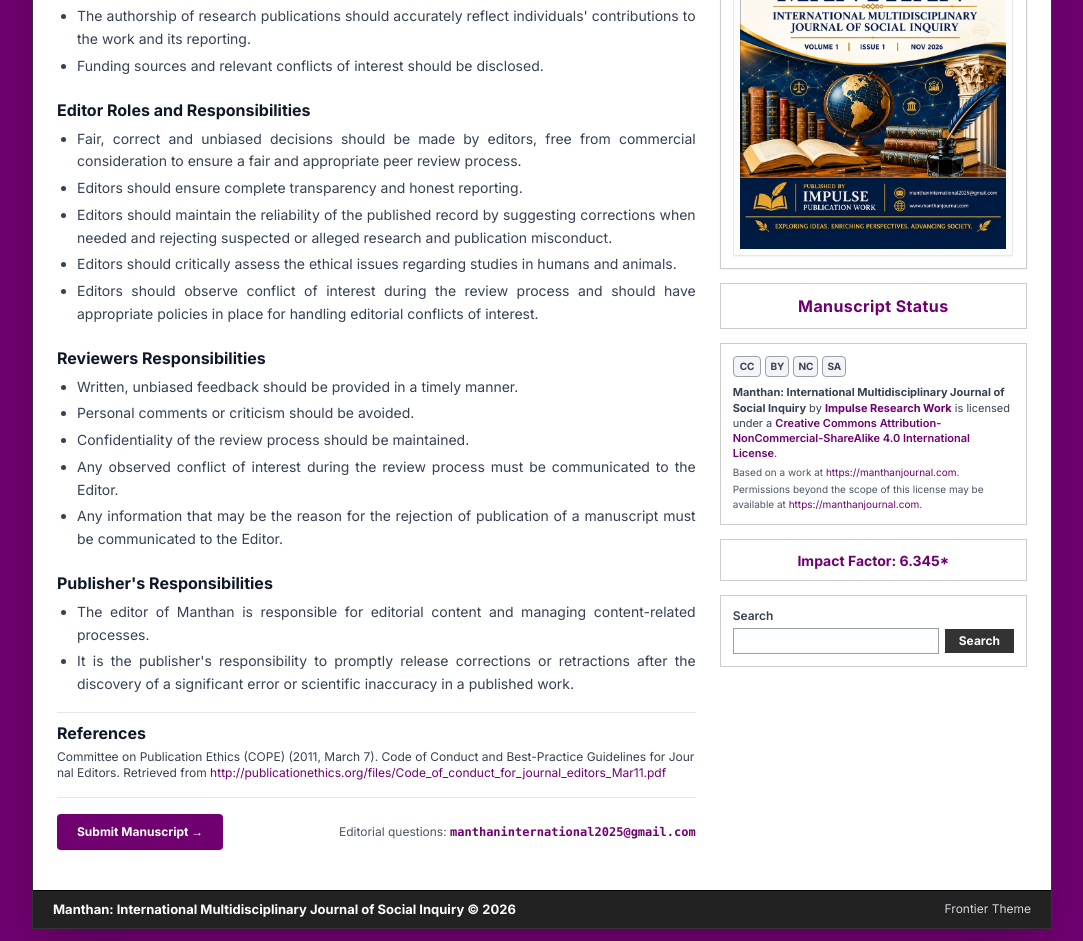
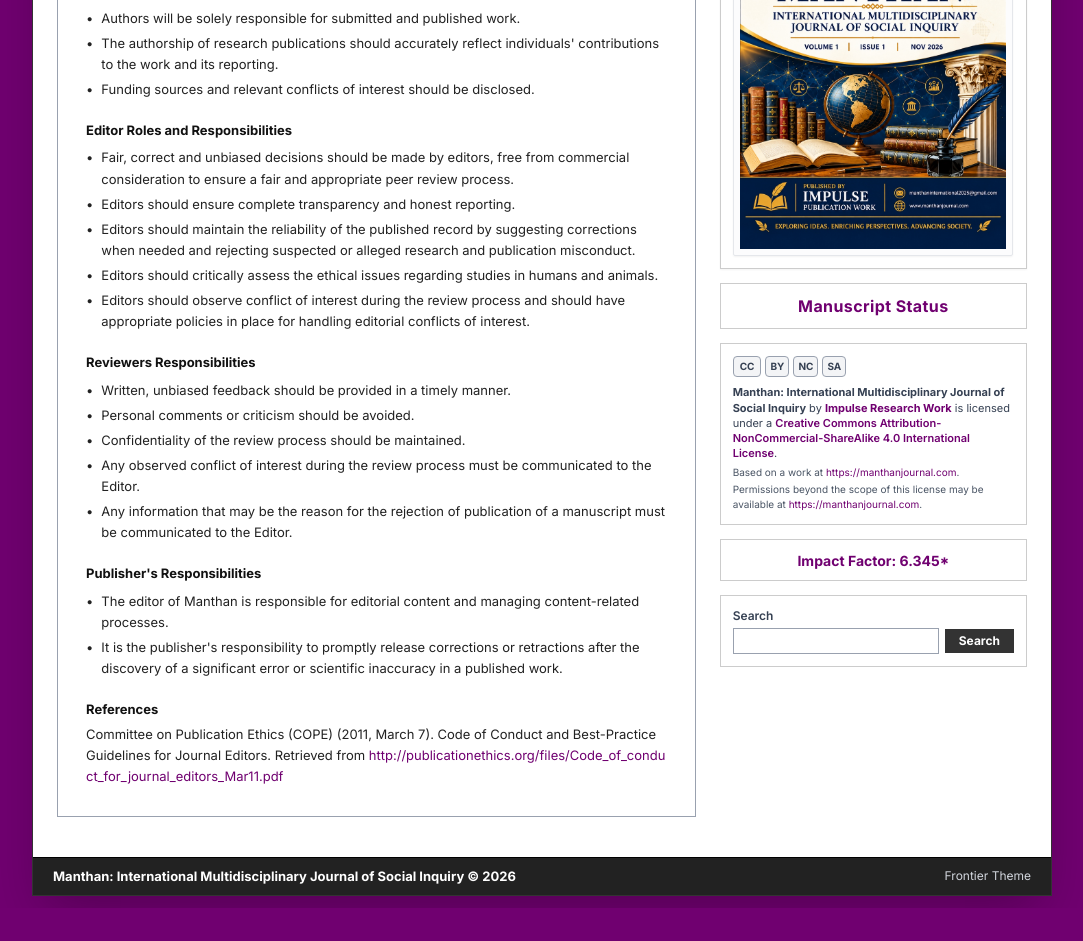
Before and after one commit to manthaninternational2025-maker/architect-web-main, a Next.js app: page /academic-integrity in a window 1280 px wide. Shown: the part 600-1541 px from the top of the page, without its empty margins (98-1181 px from the left). After the commit the page ends 1508 px from the top, so only its background shows below. Built offline with nearby package versions, Linux system fonts and the light colour scheme.

Commit message:
feat: format Publication Ethics page to match 1st reference screenshot using Manthan content

```diff
--- a/app/academic-integrity/page.tsx
+++ b/app/academic-integrity/page.tsx
@@ -1,14 +1,15 @@
 "use client";
 
 import React from "react";
-import Link from "next/link";
 import { useJournalData } from "@/context/JournalDataContext";
 import { Sidebar } from "@/components/layout/Sidebar";
 
 export default function AcademicIntegrityPage() {
   const { ethics, settings } = useJournalData();
 
-  const authorBullets = ethics.authorResponsibilities || [
+  const journalTitle = settings?.journalTitle || "Manthan: International Multidisciplinary Journal of Social Inquiry";
+
+  const authorBullets = ethics?.authorResponsibilities || [
     "Results should be presented by researchers in clear and honest way, without any false or inappropriate data manipulation.",
     "Methods and procedures adopted during any research should be described clearly and unambiguously so that their findings can be confirmed by others.",
     "Submitted work should be original, is not plagiarized, and has not been published elsewhere.",
@@ -17,94 +18,109 @@ export default function AcademicIntegrityPage() {
     "Funding sources and relevant conflicts of interest should be disclosed.",
   ];
 
-  const editorBullets = ethics.editorResponsibilities || [
-    "Fair, correct and unbiased decisions should be made by editors, free from commercial consideration to ensure a fair and appropriate peer review process.",
+  const editorBullets = ethics?.editorResponsibilities || [
+    "Fair, correct and unbiased decisions should be made by editors, free from commercial consideration to ensure a fair and appropriate peer review process",
     "Editors should ensure complete transparency and honest reporting.",
-    "Editors should maintain the reliability of the published record by suggesting corrections when needed and rejecting suspected or alleged research and publication misconduct.",
-    "Editors should critically assess the ethical issues regarding studies in humans and animals.",
-    "Editors should observe conflict of interest during the review process and should have appropriate policies in place for handling editorial conflicts of interest.",
+    "Editors should maintain the reliability of the published record by suggesting corrections when needed and rejecting suspected or alleged research and publication misconduct",
+    "Editors should critically assess the ethical issues regarding studies in humans and animals should be considered.",
+    "Editors should observe conflict of interest during the review process and should have appropriate policies in place for handling editorial conflicts of interest",
   ];
 
-  const reviewerBullets = ethics.reviewerResponsibilities || [
+  const reviewerBullets = ethics?.reviewerResponsibilities || [
     "Written, unbiased feedback should be provided in a timely manner.",
     "Personal comments or criticism should be avoided.",
     "Confidentiality of the review process should be maintained.",
-    "Any observed conflict of interest during the review process must be communicated to the Editor.",
+    "Any observed conflict of interest during the review process must be communicated to the Editor",
     "Any information that may be the reason for the rejection of publication of a manuscript must be communicated to the Editor.",
   ];
 
-  const publisherBullets = ethics.publisherResponsibilities || [
-    `The editor of ${settings.journalTitle} is responsible for editorial content and managing content-related processes.`,
+  const publisherBullets = ethics?.publisherResponsibilities || [
+    `The editor of ${journalTitle} is responsible for editorial content and managing content-related processes.`,
     "It is the publisher's responsibility to promptly release corrections or retractions after the discovery of a significant error or scientific inaccuracy in a published work.",
   ];
 
   return (
     <div className="w-full">
       <div className="grid grid-cols-1 lg:grid-cols-12 gap-6">
-        {/* Left Column: Publication Ethics (Matching Reference Screenshot) */}
-        <div className="col-span-1 lg:col-span-8 text-xs sm:text-sm text-gray-800 space-y-4 leading-relaxed font-sans">
-          <h1 className="text-xl sm:text-2xl font-editorial font-bold text-[#111111] border-b border-gray-200 pb-2">
+        {/* Main Content: Publication Ethics (Matching Reference Screenshot 1 Exactly) */}
+        <div className="col-span-1 lg:col-span-8">
+          <div className="border border-gray-400 bg-white p-5 sm:p-7 text-[#222222] font-sans text-xs sm:text-[13px] leading-relaxed space-y-4">
+            {/* Page Heading */}
+            <h1 className="text-xl sm:text-2xl text-[#222222] font-normal mb-5">
               publication ethics
             </h1>
 
-          <p className="text-gray-800 text-justify">
-            Publication ethics of <strong>{settings.journalTitle}</strong> is mainly based on the Code of Conduct and Best-Practice Guidelines for Journal Editors (Committee on Publication Ethics, 2011).
+            {/* Intro paragraph */}
+            <p className="leading-relaxed">
+              Publication ethics of <strong>{journalTitle}</strong> is mainly based on the Code of Conduct and Best-Practice Guidelines for Journal Editors (Committee on Publication Ethics, 2011).
             </p>
 
             {/* Author Responsibilities */}
             <div className="space-y-1.5 pt-1">
-            <h2 className="font-bold text-gray-900 text-sm sm:text-base">
+              <h2 className="font-bold text-[#111111]">
                 Author Responsibilities
               </h2>
-            <ul className="list-disc pl-5 space-y-1 text-gray-700">
+              <ul className="space-y-1 text-[#222222]">
                 {authorBullets.map((item: string, idx: number) => (
-                <li key={idx} className="text-justify">{item}</li>
+                  <li key={idx} className="flex items-start gap-2">
+                    <span className="shrink-0">•</span>
+                    <span>{item}</span>
+                  </li>
                 ))}
               </ul>
             </div>
 
             {/* Editor Roles and Responsibilities */}
             <div className="space-y-1.5 pt-1">
-            <h2 className="font-bold text-gray-900 text-sm sm:text-base">
+              <h2 className="font-bold text-[#111111]">
                 Editor Roles and Responsibilities
               </h2>
-            <ul className="list-disc pl-5 space-y-1 text-gray-700">
+              <ul className="space-y-1 text-[#222222]">
                 {editorBullets.map((item: string, idx: number) => (
-                <li key={idx} className="text-justify">{item}</li>
+                  <li key={idx} className="flex items-start gap-2">
+                    <span className="shrink-0">•</span>
+                    <span>{item}</span>
+                  </li>
                 ))}
               </ul>
             </div>
 
             {/* Reviewers Responsibilities */}
             <div className="space-y-1.5 pt-1">
-            <h2 className="font-bold text-gray-900 text-sm sm:text-base">
+              <h2 className="font-bold text-[#111111]">
                 Reviewers Responsibilities
               </h2>
-            <ul className="list-disc pl-5 space-y-1 text-gray-700">
+              <ul className="space-y-1 text-[#222222]">
                 {reviewerBullets.map((item: string, idx: number) => (
-                <li key={idx} className="text-justify">{item}</li>
+                  <li key={idx} className="flex items-start gap-2">
+                    <span className="shrink-0">•</span>
+                    <span>{item}</span>
+                  </li>
                 ))}
               </ul>
             </div>
 
             {/* Publisher's Responsibilities */}
             <div className="space-y-1.5 pt-1">
-            <h2 className="font-bold text-gray-900 text-sm sm:text-base">
+              <h2 className="font-bold text-[#111111]">
                 Publisher&apos;s Responsibilities
               </h2>
-            <ul className="list-disc pl-5 space-y-1 text-gray-700">
+              <ul className="space-y-1 text-[#222222]">
                 {publisherBullets.map((item: string, idx: number) => (
-                <li key={idx} className="text-justify">{item}</li>
+                  <li key={idx} className="flex items-start gap-2">
+                    <span className="shrink-0">•</span>
+                    <span>{item}</span>
+                  </li>
                 ))}
               </ul>
             </div>
 
             {/* References */}
-          <div className="space-y-1 pt-2 border-t border-gray-200">
-            <h2 className="font-bold text-gray-900 text-sm sm:text-base">
+            <div className="space-y-1 pt-1">
+              <h2 className="font-bold text-[#111111]">
                 References
               </h2>
-            <p className="text-gray-700 text-xs break-all">
+              <p className="text-[#222222] leading-relaxed break-all">
                 Committee on Publication Ethics (COPE) (2011, March 7). Code of Conduct and Best-Practice Guidelines for Journal Editors. Retrieved from{" "}
                 <a
                   href="http://publicationethics.org/files/Code_of_conduct_for_journal_editors_Mar11.pdf"
@@ -116,25 +132,10 @@ export default function AcademicIntegrityPage() {
                 </a>
               </p>
             </div>
-
-          {/* Bottom Action Bar */}
-          <div className="pt-4 border-t border-gray-200 flex flex-col sm:flex-row sm:items-center justify-between gap-3 text-xs">
-            <Link
-              href="/submit"
-              className="w-full sm:w-auto text-center inline-flex items-center justify-center px-5 py-2.5 bg-[#700070] hover:bg-[#550055] text-white font-bold rounded transition-colors shadow-xs"
-            >
-              Submit Manuscript &rarr;
-            </Link>
-            <span className="text-gray-600">
-              Editorial questions:{" "}
-              <a href={`mailto:${settings.email}`} className="text-[#700070] font-mono font-bold hover:underline break-all">
-                {settings.email}
-              </a>
-            </span>
           </div>
         </div>
 
-        {/* Right Column: Sidebar */}
+        {/* Sidebar */}
         <div className="col-span-1 lg:col-span-4">
           <Sidebar />
         </div>
```
Lines whose indentation alone changed are shown as unchanged.
